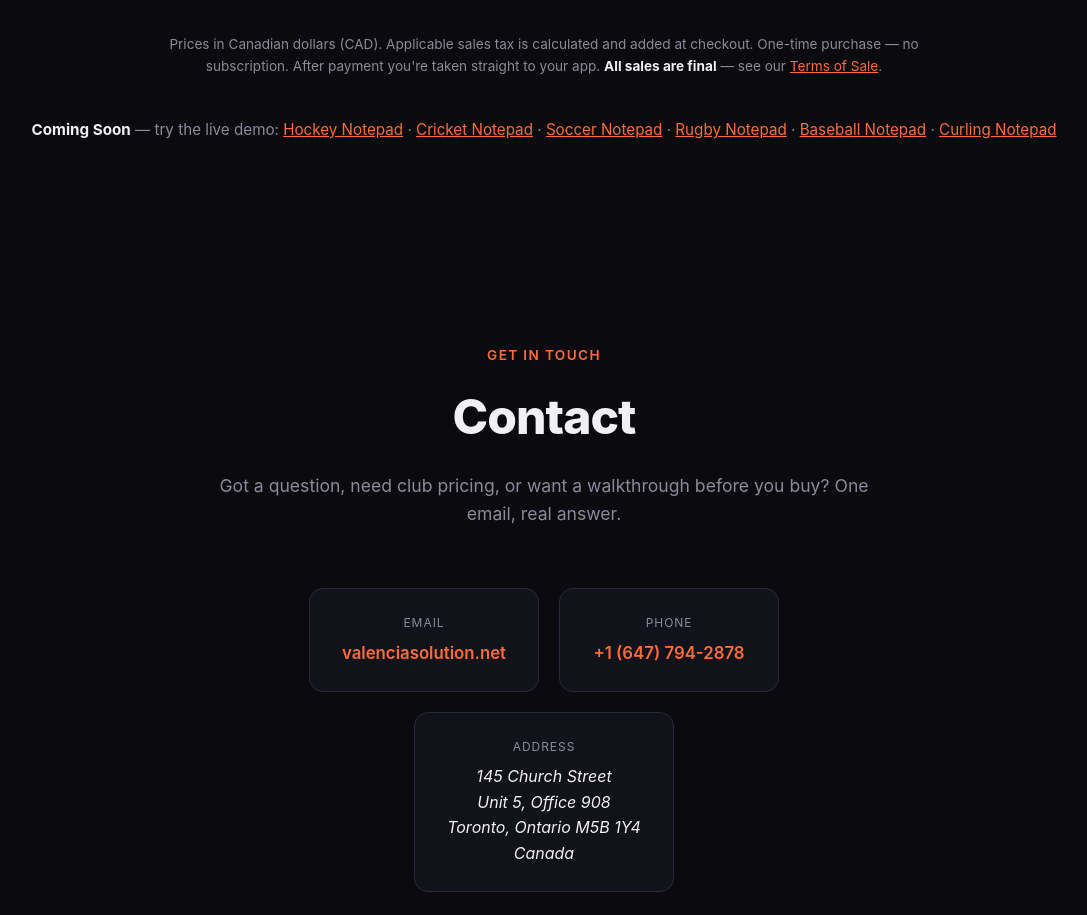
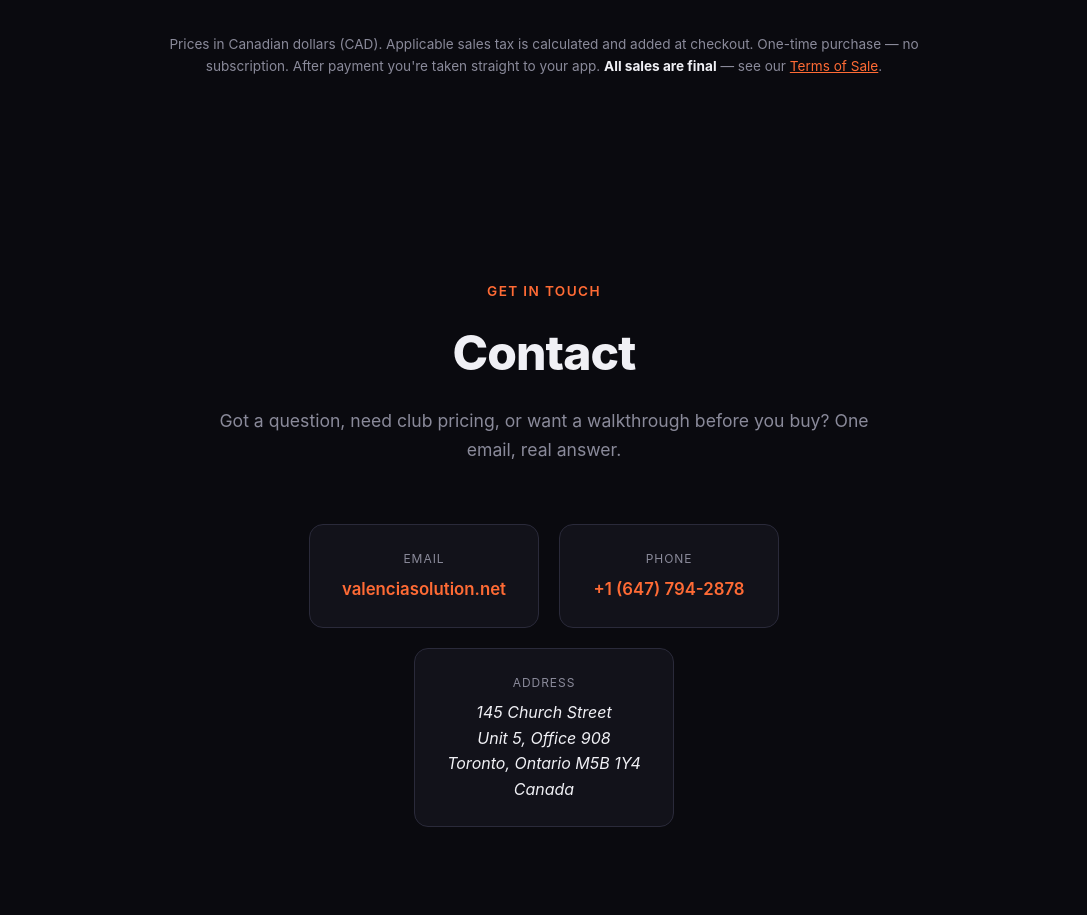
Before and after one commit to PapiJV/valenciasolution-website, a plain HTML site: page index.html in a window 1280 px wide. Shown: the part 6744-7659 px from the top of the page, without its empty margins (96-1183 px from the left). Drawn offline with Linux system fonts and the light colour scheme; no server answers.

Commit message:
Remove Coming Soon demo line (all sports now have cards)
Co-Authored-By: Claude Opus 5.5 <noreply@anthropic.com>
Claude-Session: https://claude.ai/code/session_019H731mCj8zHEx2x5wVHNdZ

```diff
--- a/index.html
+++ b/index.html
@@ -1319,15 +1319,6 @@
             </div>
         </div>
         <p class="price-terms">Prices in Canadian dollars (CAD). Applicable sales tax is calculated and added at checkout. One-time purchase — no subscription. After payment you're taken straight to your app. <strong>All sales are final</strong> — see our <a href="/terms">Terms of Sale</a>.</p>
-        <p style="text-align:center;color:var(--text-muted);font-size:0.95rem;margin-top:40px;">
-            <strong style="color:var(--text);">Coming Soon</strong> &mdash; try the live demo:
-            <a href="https://hockey-notepad-demo.vercel.app" target="_blank" rel="noopener" style="color:var(--accent);">Hockey Notepad</a> &middot;
-            <a href="https://cricket-notepad-demo.vercel.app" target="_blank" rel="noopener" style="color:var(--accent);">Cricket Notepad</a> &middot;
-            <a href="https://soccer-notepad-demo.vercel.app" target="_blank" rel="noopener" style="color:var(--accent);">Soccer Notepad</a> &middot;
-            <a href="https://rugby-notepad-demo.vercel.app" target="_blank" rel="noopener" style="color:var(--accent);">Rugby Notepad</a> &middot;
-            <a href="/baseball-demo" target="_blank" rel="noopener" style="color:var(--accent);">Baseball Notepad</a> &middot;
-            <a href="/curling-demo" target="_blank" rel="noopener" style="color:var(--accent);">Curling Notepad</a>
-        </p>
     </section>
     <!-- Section 4: Contact -->
     <section class="contact" id="contact">
```
